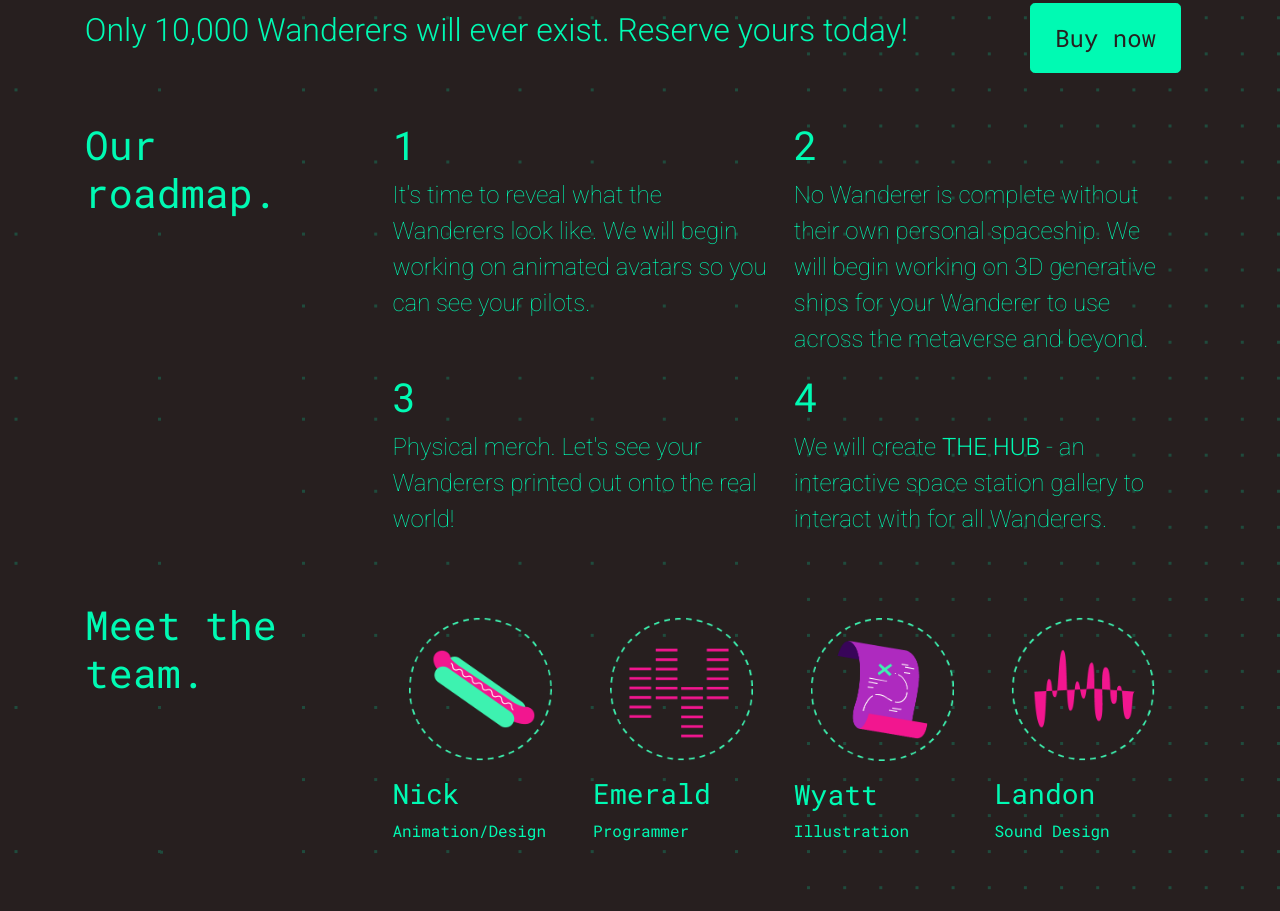
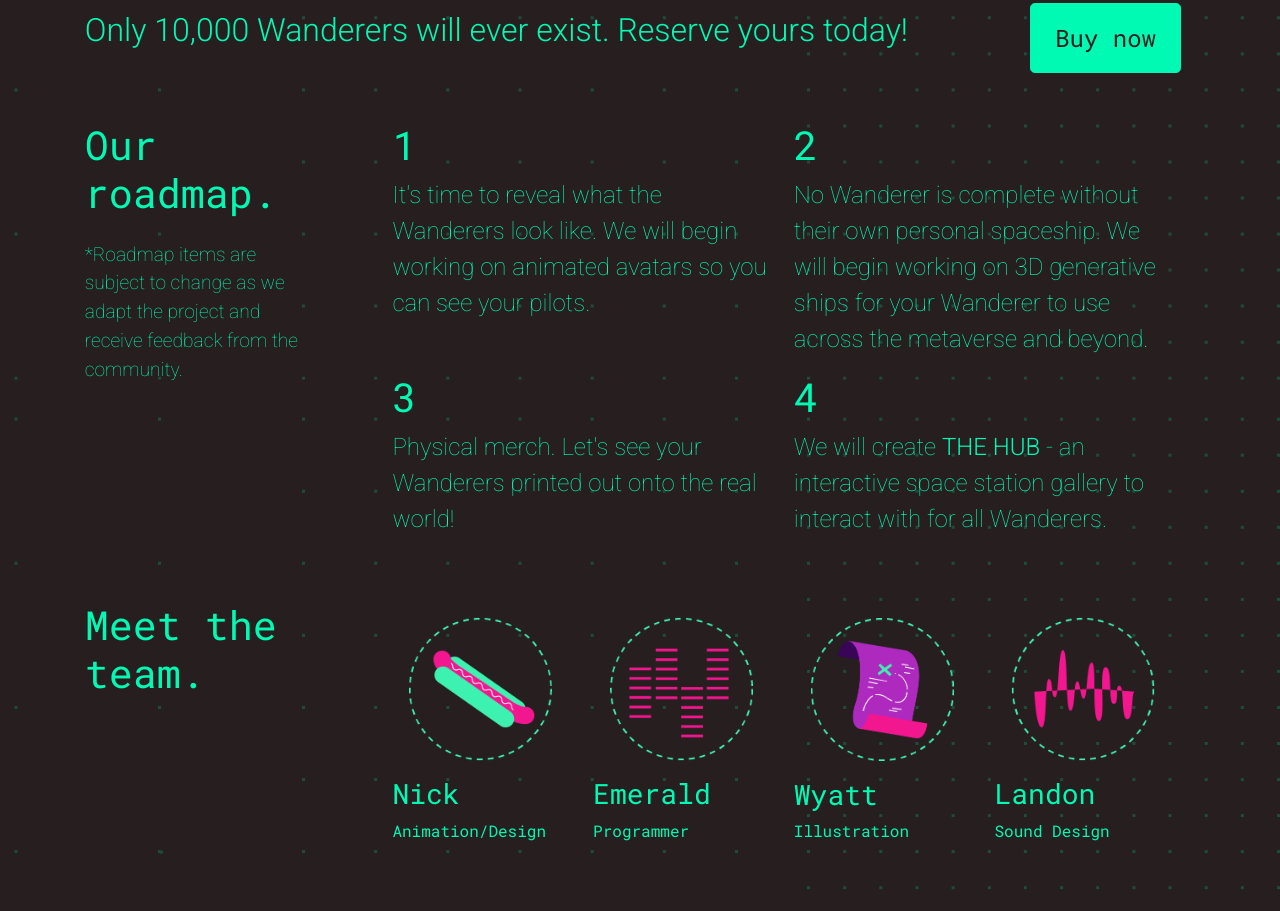
Before and after one commit to wanderers-nft/wanderers, a React (Create React App) app in the folder frontend/: page / in a window 1280 px wide. Shown: the part 1260-2171 px from the top of the page. Built offline with nearby package versions, Linux system fonts and the light colour scheme.

Commit message:
Update roadmap text

```diff
--- a/frontend/src/Roadmap.css
+++ b/frontend/src/Roadmap.css
@@ -6,3 +6,14 @@
     font-weight: 100;
     font-size: 150%;
 }
+
+.roadmap-banner {
+    /* wow what a hack lol */
+    padding-left: 0 !important;
+}
+
+.roadmap-banner p {
+    font-family: "Roboto", sans-serif;
+    font-weight: 100;
+    font-size: 120%;
+}
--- a/frontend/src/Roadmap.tsx
+++ b/frontend/src/Roadmap.tsx
@@ -5,7 +5,20 @@ export function Roadmap() {
     return (
         <Row className="my-5 m-lg-5 m-md-1">
             <Col xl={3}>
-                <h1>Our roadmap.</h1>
+                <Container fluid className="roadmap-banner">
+                    <Row className="mb-3">
+                        <Col>
+                            <h1>Our roadmap.</h1>
+                        </Col>
+                    </Row>
+                    <Row>
+                        <Col>
+                            <p>*Roadmap items are subject to change as we adapt the project and receive feedback from the
+                                community.
+                            </p>
+                        </Col>
+                    </Row>
+                </Container>
             </Col>
             <Col>
                 <Container className="roadmap-inner">
```
